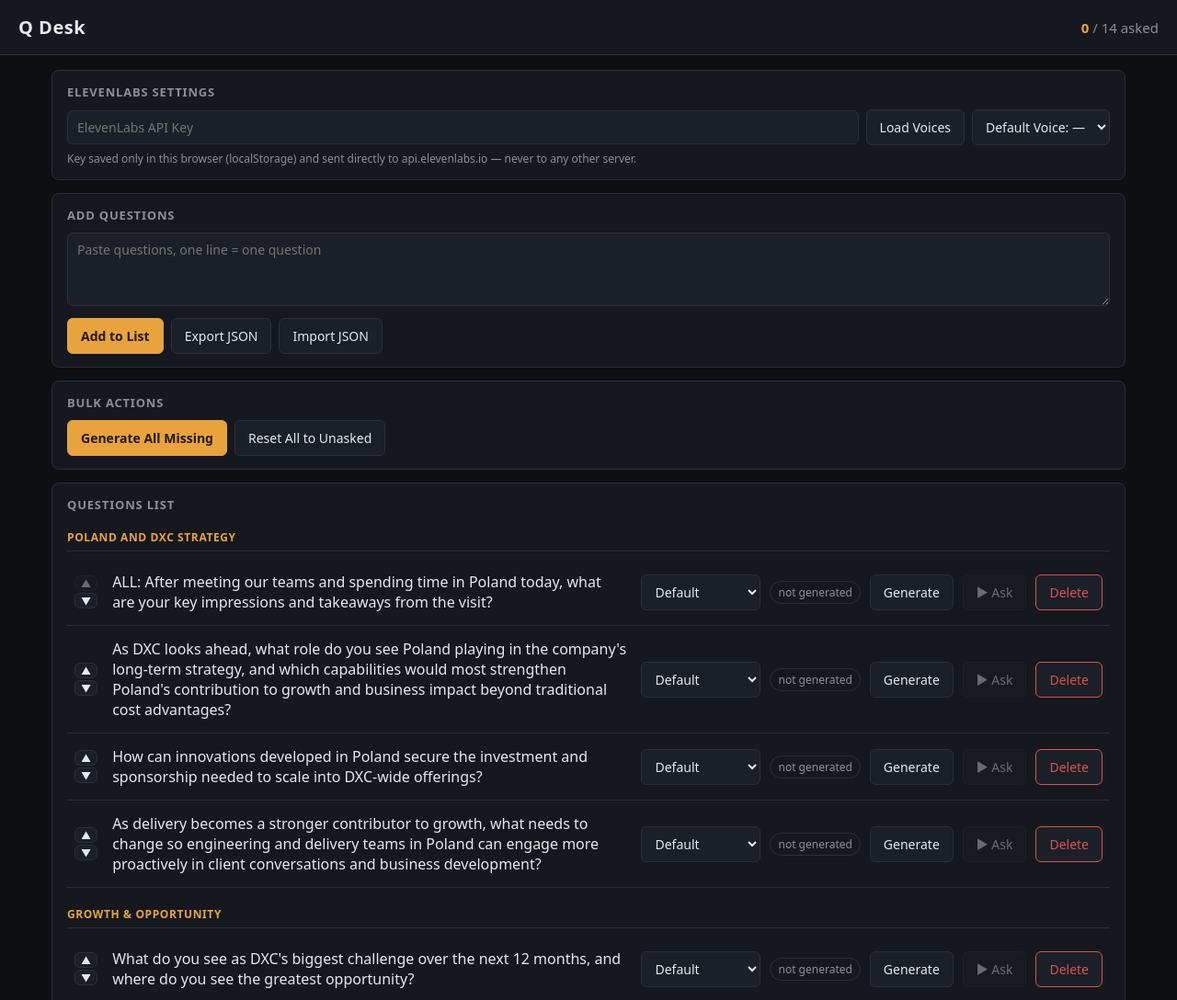
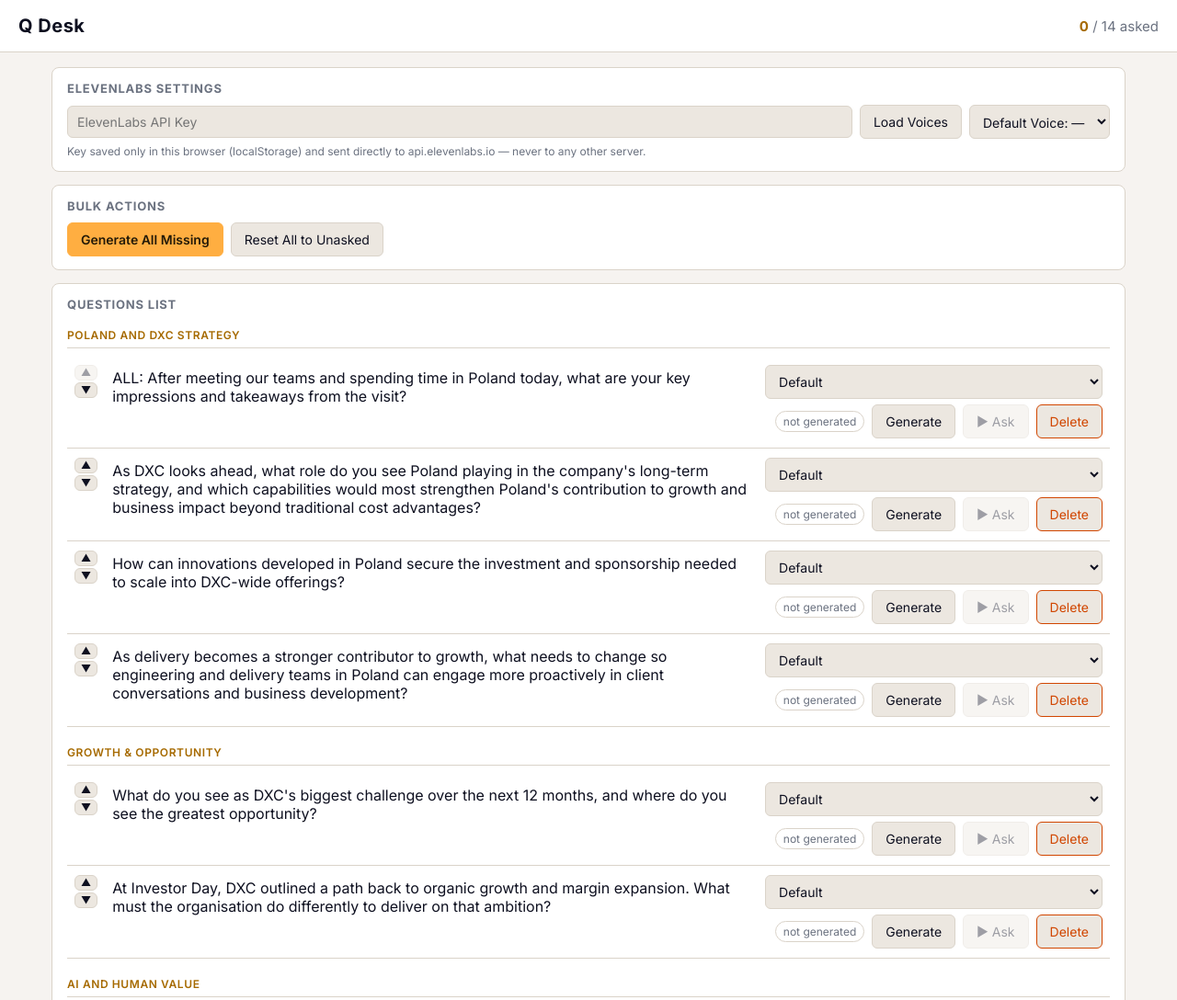
Before and after one commit to wojkos/QDesk, a plain HTML site: page index.html in a window 1280 px wide. Shown: the top 1088 px of the page at 92% size. Drawn offline with Linux system fonts and the light colour scheme.

Commit message:
update of ui

```diff
--- a/index.html
+++ b/index.html
@@ -4,23 +4,28 @@
 <meta charset="UTF-8">
 <meta name="viewport" content="width=device-width, initial-scale=1.0">
 <title>Q Desk</title>
+<link rel="preconnect" href="https://fonts.googleapis.com">
+<link rel="preconnect" href="https://fonts.gstatic.com" crossorigin>
+<link href="https://fonts.googleapis.com/css2?family=Inter:wght@400;500;600;700&display=swap" rel="stylesheet">
 <style>
   :root {
-    --bg: #0D0F12;
-    --panel: #15181E;
-    --panel2: #1B1F27;
-    --border: #2A2F3A;
-    --text: #E6E8EB;
-    --text-dim: #8A8F99;
-    --amber: #E8A33D;
-    --amber-dim: #4A3A20;
-    --green: #4FAE7E;
-    --red: #D9534F;
+    /* DXC Brand 2025 RGB palette — context/brand.md */
+    --bg: #F6F3F0;       /* Canvas */
+    --panel: #FFFFFF;    /* White */
+    --panel2: #ECE7E0;   /* Canvas-tinted control bg */
+    --border: #DAD3C9;
+    --text: #0E1020;     /* Midnight Blue */
+    --text-dim: #6B7280;
+    --amber: #FFAE41;    /* Gold — callouts / emphasis (fills) */
+    --amber-text: #A66A00; /* darkened Gold — legible as text/border on light bg */
+    --amber-dim: #FFF1D9;
+    --green: #2E8B57;
+    --red: #D14600;      /* Red — brand accent, used here for danger/error */
   }
   * { box-sizing: border-box; }
   body {
     margin: 0;
-    font-family: system-ui, -apple-system, "Segoe UI", Roboto, sans-serif;
+    font-family: "Inter", system-ui, -apple-system, "Segoe UI", Roboto, sans-serif;
     background: var(--bg);
     color: var(--text);
     min-width: 320px;
@@ -37,18 +42,14 @@
   }
   header h1 { margin: 0; font-size: 20px; letter-spacing: 0.5px; }
   #counter { font-size: 15px; color: var(--text-dim); }
-  #counter b { color: var(--amber); }
-  .layout { display: flex; gap: 16px; max-width: 1200px; margin: 0 auto; padding: 16px; align-items: flex-start; }
-  main { flex: 1; min-width: 0; }
+  #counter b { color: var(--amber-text); }
+  .layout { max-width: 1200px; margin: 0 auto; padding: 16px; }
   aside#voices-aside {
-    width: 240px;
-    flex-shrink: 0;
     background: var(--panel);
     border: 1px solid var(--border);
     border-radius: 8px;
     padding: 14px 16px;
-    position: sticky;
-    top: 16px;
+    margin-bottom: 14px;
     display: none;
   }
   aside#voices-aside h2 { margin: 0 0 10px; font-size: 13px; text-transform: uppercase; letter-spacing: 0.8px; color: var(--text-dim); }
@@ -76,7 +77,7 @@
     font-size: 12px;
     text-transform: uppercase;
     letter-spacing: 0.6px;
-    color: var(--amber);
+    color: var(--amber-text);
     font-weight: 600;
   }
   .q-header:first-child { margin-top: 0; }
@@ -103,7 +104,7 @@
     cursor: pointer;
     font-family: inherit;
   }
-  button:hover { border-color: var(--amber); }
+  button:hover { border-color: var(--amber-text); }
   button:disabled { opacity: 0.4; cursor: not-allowed; }
   button.primary { background: var(--amber); color: #241a08; border-color: var(--amber); font-weight: 600; }
   button.primary:hover { filter: brightness(1.08); }
@@ -112,21 +113,22 @@
   button.icon { padding: 6px 10px; font-size: 13px; }
   #questions-list .q-row {
     display: flex;
-    align-items: center;
+    align-items: flex-start;
     gap: 10px;
     padding: 10px 8px;
     border-bottom: 1px solid var(--border);
-    flex-wrap: wrap;
   }
   #questions-list .q-row:last-child { border-bottom: none; }
   #questions-list .q-row.asked { opacity: 0.45; }
   .q-order { display: flex; flex-direction: column; gap: 2px; }
   .q-order button { padding: 2px 6px; font-size: 11px; line-height: 1; }
-  .q-text { flex: 1; min-width: 160px; cursor: text; padding: 4px 6px; border-radius: 4px; }
+  .q-text { flex: 1 1 50%; min-width: 160px; cursor: text; padding: 4px 6px; border-radius: 4px; }
   .q-text:hover { background: var(--panel2); }
   .q-text input { width: 100%; }
-  .q-text-input { flex: 1; min-width: 160px; padding: 4px 6px; border-radius: 4px; border: 1px solid var(--border); background: var(--panel2); color: var(--text); font-size: 14px; font-family: inherit; resize: vertical; line-height: 1.4; }
-  .q-voice select { min-width: 130px; }
+  .q-text-input { flex: 1 1 50%; min-width: 160px; padding: 4px 6px; border-radius: 4px; border: 1px solid var(--border); background: var(--panel2); color: var(--text); font-size: 14px; font-family: inherit; resize: vertical; line-height: 1.4; }
+  .q-controls { flex: 1 1 220px; min-width: 220px; display: flex; flex-direction: column; gap: 6px; }
+  .q-controls-row { display: flex; align-items: center; justify-content: flex-end; gap: 8px; flex-wrap: wrap; }
+  .q-voice select { width: 100%; }
   .status-badge {
     font-size: 12px;
     padding: 3px 8px;
@@ -135,7 +137,7 @@
     border: 1px solid transparent;
   }
   .status-none { color: var(--text-dim); border-color: var(--border); }
-  .status-generating { color: var(--amber); border-color: var(--amber); }
+  .status-generating { color: var(--amber-text); border-color: var(--amber-text); }
   .status-ready { color: var(--green); border-color: var(--green); }
   .status-error { color: var(--red); border-color: var(--red); }
   #empty-msg { color: var(--text-dim); text-align: center; padding: 20px; }
@@ -162,17 +164,6 @@
     <div class="hint">Key saved only in this browser (localStorage) and sent directly to api.elevenlabs.io — never to any other server.</div>
   </section>
 
-  <section id="add-section">
-    <h2>Add Questions</h2>
-    <textarea id="bulk-textarea" placeholder="Paste questions, one line = one question"></textarea>
-    <div class="row-flex" style="margin-top:8px;">
-      <button class="primary" id="add-btn">Add to List</button>
-      <button id="export-btn">Export JSON</button>
-      <button id="import-btn">Import JSON</button>
-      <input type="file" id="import-file" accept="application/json">
-    </div>
-  </section>
-
   <section id="bulk-actions">
     <h2>Bulk Actions</h2>
     <div class="row-flex">
@@ -187,12 +178,23 @@
     <div id="empty-msg" style="display:none;">No questions. Paste a list above.</div>
   </section>
 
-</main>
+  <section id="add-section">
+    <h2>Add Questions</h2>
+    <textarea id="bulk-textarea" placeholder="Paste questions, one line = one question"></textarea>
+    <div class="row-flex" style="margin-top:8px;">
+      <button class="primary" id="add-btn">Add to List</button>
+      <button id="export-btn">Export JSON</button>
+      <button id="import-btn">Import JSON</button>
+      <input type="file" id="import-file" accept="application/json">
+    </div>
+  </section>
 
   <aside id="voices-aside">
     <h2>Voice Testing</h2>
     <div id="voices-test-list"></div>
   </aside>
+
+</main>
 </div>
 
 <script>
@@ -338,17 +340,21 @@
             <button class="icon" data-action="down" data-id="${q.id}" ${i === state.questions.length - 1 ? "disabled" : ""}>▼</button>
           </div>
           ${textHtml}
-          <div class="q-voice">
+          <div class="q-controls">
+            <div class="q-controls-row q-voice">
               <select data-action="voice" data-id="${q.id}">
                 <option value="">Default</option>
                 ${voiceOptionsHtml(q.voiceId)}
               </select>
             </div>
+            <div class="q-controls-row">
               <span class="status-badge ${st.cls}">${st.text}</span>
               <button data-action="generate" data-id="${q.id}" ${q.status === "generating" ? "disabled" : ""}>${genBtnLabel}</button>
               <button data-action="ask" data-id="${q.id}" ${q.status !== "ready" ? "disabled" : ""}>▶ Ask</button>
               ${q.asked ? `<button data-action="restore" data-id="${q.id}">Restore</button>` : ""}
               <button class="danger" data-action="delete" data-id="${q.id}">Delete</button>
+            </div>
+          </div>
         </div>`;
     }).join("");
     questionsList.innerHTML = html;
```
Lines whose indentation alone changed are shown as unchanged.
